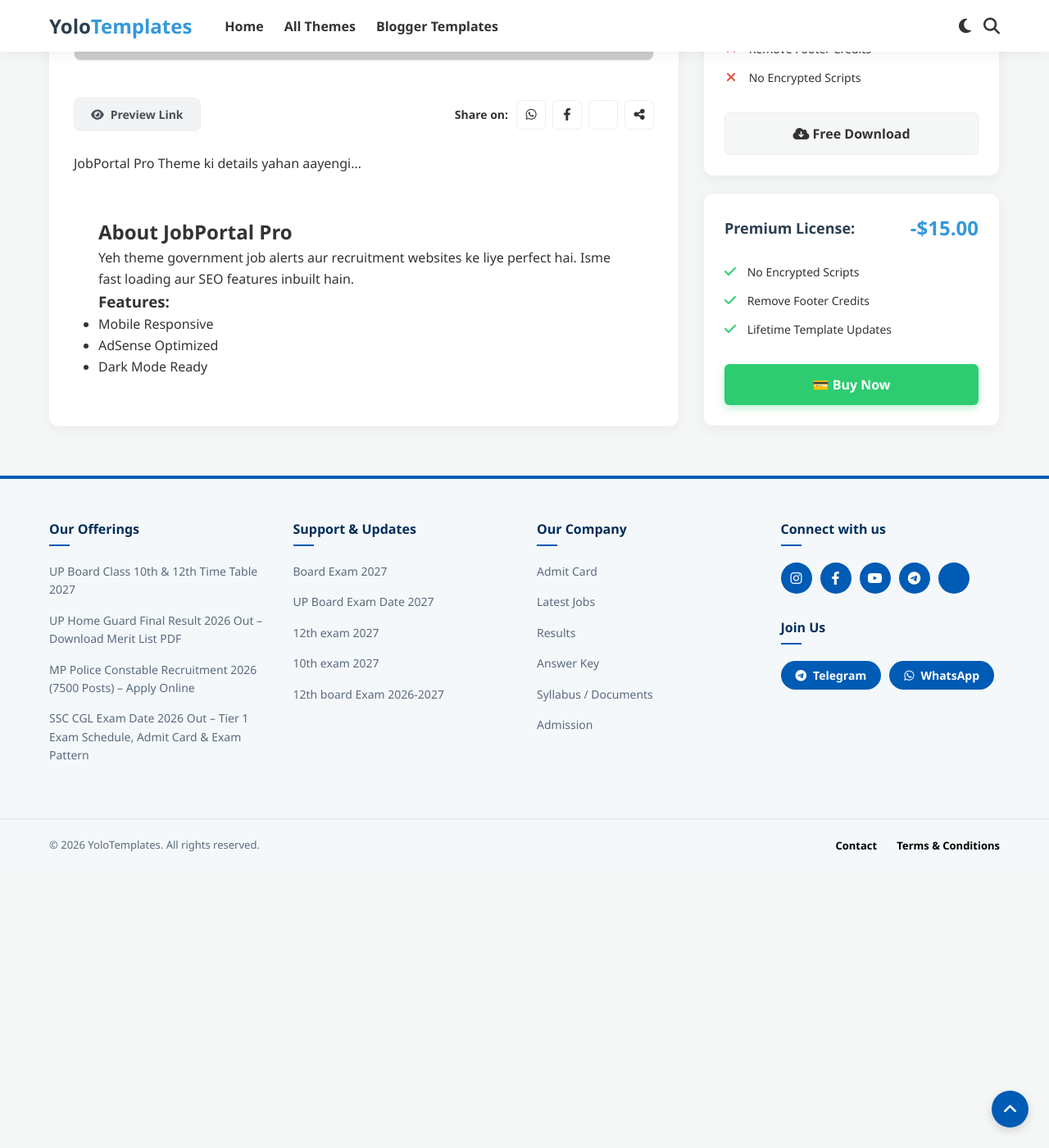
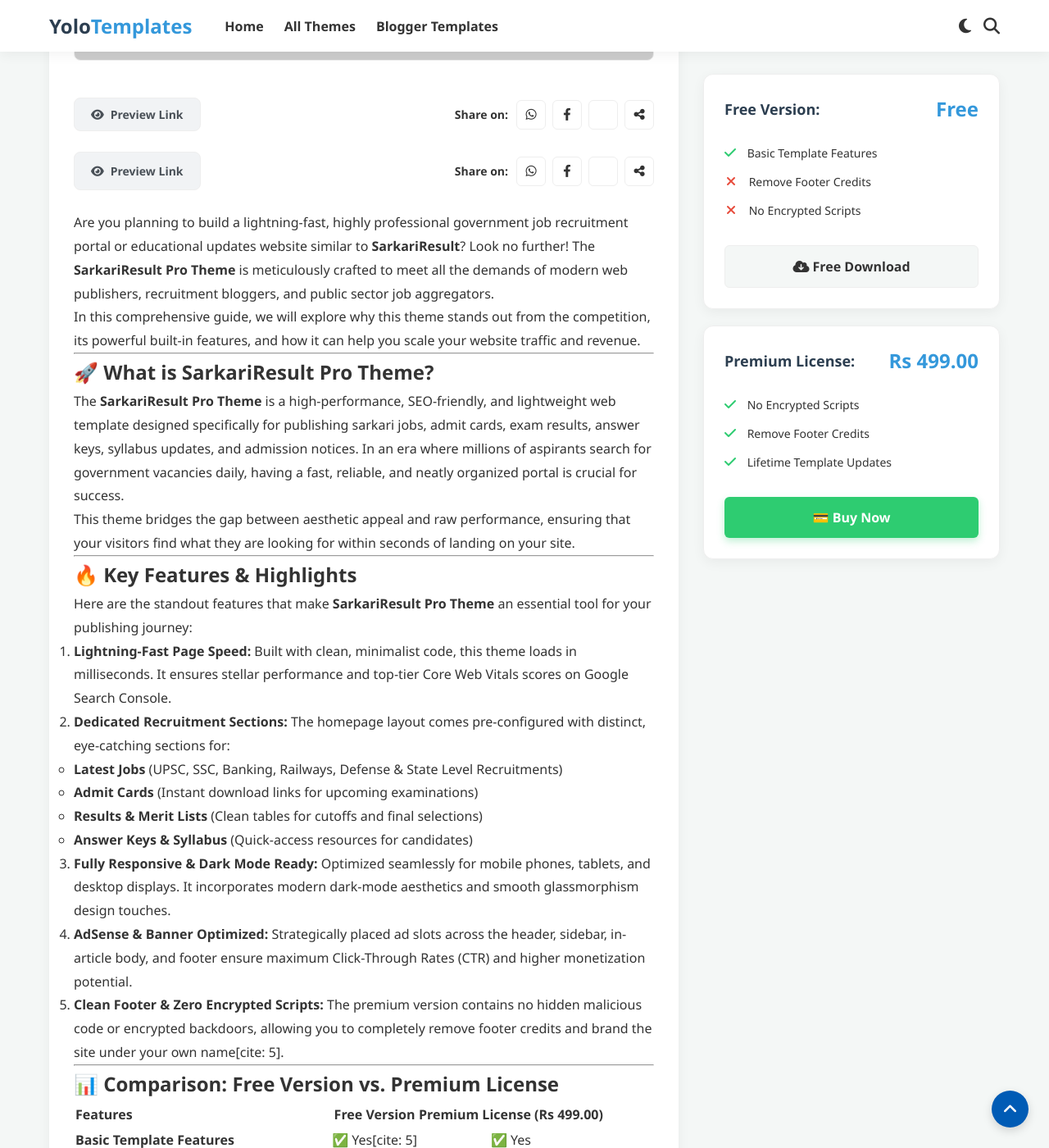
Before and after one commit to yolotemplates/yolotemplates.github.io, a Jekyll site: the page built from _posts/2026-10-30-shopping.md, in a window 1280 px wide and 1400 px high, scrolled down 516 px. Shown: the whole window at 82% size. Built offline with Jekyll 4.4.1, drawn with Linux system fonts in a browser that asks for light colours; some of the changed text lies outside the part shown.

Commit message:
Update 2026-10-30-shopping.md

```diff
--- a/_posts/2026-10-30-shopping.md
+++ b/_posts/2026-10-30-shopping.md
@@ -1,23 +1,95 @@
 ---
 layout: post
 title: "Shopping Pro"
-image: "https://via.placeholder.com/800x400/ececec/999999?text=JobPortal+Preview"
+category: "Premium"
+image: "https://via.placeholder.com/800x400/1e1e1e/2ecc71?text=SarkariResult+Pro+Theme"
 preview_link: "https://buy-link-here.com"
 download_link: "https://free-download-link.com"
-free_price: "$0.00"
-premium_price: "-$15.00"
+premium_download_link: "https://yolotemplates.github.io/hidden-files/sarkariresult-pro-theme.zip"
+free_price: "Free"
+premium_price: "Rs 499.00"
 ---
 
-JobPortal Pro Theme ki details yahan aayengi...
+<div class="post-action-bar">
+    <a href="{{ page.preview_link }}" class="btn-preview-link" target="_blank"><i class="fa-solid fa-eye"></i> Preview Link</a>
+    <div class="share-container">
+        <span class="share-label">Share on:</span>
+        <div class="share-icons">
+            <a href="https://api.whatsapp.com/send?text={{ page.title | url_encode }}%20{{ site.url }}{{ page.url }}" target="_blank" class="share-btn" title="Share on WhatsApp"><i class="fa-brands fa-whatsapp"></i></a>
+            <a href="https://www.facebook.com/sharer/sharer.php?u={{ site.url }}{{ page.url }}" target="_blank" class="share-btn" title="Share on Facebook"><i class="fa-brands fa-facebook-f"></i></a>
+            <a href="https://twitter.com/intent/tweet?text={{ page.title | url_encode }}&url={{ site.url }}{{ page.url }}" target="_blank" class="share-btn" title="Share on X"><i class="fa-brands fa-x-twitter"></i></a>
+            <a href="mailto:?subject={{ page.title | url_encode }}&body=Check out this theme: {{ site.url }}{{ page.url }}" class="share-btn" title="Share More"><i class="fa-solid fa-share-nodes"></i></a>
+        </div>
+    </div>
+</div>
 
-<div class="post-content">
-  <h2>About JobPortal Pro</h2>
-  <p>Yeh theme government job alerts aur recruitment websites ke liye perfect hai. Isme fast loading aur SEO features inbuilt hain.</p>
+Are you planning to build a lightning-fast, highly professional government job recruitment portal or educational updates website similar to **SarkariResult**? Look no further! The **SarkariResult Pro Theme** is meticulously crafted to meet all the demands of modern web publishers, recruitment bloggers, and public sector job aggregators.
 
-  <h3>Features:</h3>
-  <ul>
-    <li>Mobile Responsive</li>
-    <li>AdSense Optimized</li>
-    <li>Dark Mode Ready</li>
-  </ul>
-</div>
+In this comprehensive guide, we will explore why this theme stands out from the competition, its powerful built-in features, and how it can help you scale your website traffic and revenue.
+
+---
+
+## 🚀 What is SarkariResult Pro Theme?
+
+The **SarkariResult Pro Theme** is a high-performance, SEO-friendly, and lightweight web template designed specifically for publishing sarkari jobs, admit cards, exam results, answer keys, syllabus updates, and admission notices. In an era where millions of aspirants search for government vacancies daily, having a fast, reliable, and neatly organized portal is crucial for success.
+
+This theme bridges the gap between aesthetic appeal and raw performance, ensuring that your visitors find what they are looking for within seconds of landing on your site.
+
+---
+
+## 🔥 Key Features & Highlights
+
+Here are the standout features that make **SarkariResult Pro Theme** an essential tool for your publishing journey:
+
+1. **Lightning-Fast Page Speed:** Built with clean, minimalist code, this theme loads in milliseconds. It ensures stellar performance and top-tier Core Web Vitals scores on Google Search Console.
+2. **Dedicated Recruitment Sections:** The homepage layout comes pre-configured with distinct, eye-catching sections for:
+   * **Latest Jobs** (UPSC, SSC, Banking, Railways, Defense & State Level Recruitments)
+   * **Admit Cards** (Instant download links for upcoming examinations)
+   * **Results & Merit Lists** (Clean tables for cutoffs and final selections)
+   * **Answer Keys & Syllabus** (Quick-access resources for candidates)
+3. **Fully Responsive & Dark Mode Ready:** Optimized seamlessly for mobile phones, tablets, and desktop displays. It incorporates modern dark-mode aesthetics and smooth glassmorphism design touches.
+4. **AdSense & Banner Optimized:** Strategically placed ad slots across the header, sidebar, in-article body, and footer ensure maximum Click-Through Rates (CTR) and higher monetization potential.
+5. **Clean Footer & Zero Encrypted Scripts:** The premium version contains no hidden malicious code or encrypted backdoors, allowing you to completely remove footer credits and brand the site under your own name[cite: 5].
+
+---
+
+## 📊 Comparison: Free Version vs. Premium License
+
+| Features | Free Version | Premium License (Rs 499.00) |
+| :--- | :---: | :---: |
+| **Basic Template Features** | ✅ Yes[cite: 5] | ✅ Yes |
+| **Remove Footer Credits** | ❌ No[cite: 5] | ✅ Yes[cite: 5] |
+| **No Encrypted Scripts** | ❌ No[cite: 5] | ✅ Yes[cite: 5] |
+| **Lifetime Template Updates** | ❌ No | ✅ Yes |
+| **Dedicated Priority Support** | ❌ No | ✅ Yes |
+| **Advanced JSON-LD Schema Integration** | ❌ Basic | ✅ Full Optimization |
+
+---
+
+## 🛠️ Advanced SEO & Structured Data Optimization
+
+Search Engine Optimization is the lifeline of any recruitment portal. **SarkariResult Pro Theme** comes with pre-integrated **JSON-LD Schema Markups**. This allows search engine crawlers to instantly index your job listings, deadlines, and notification tables, giving you a competitive edge in Google Rich Snippets.
+
+You no longer need heavy, slow plugins to manage your on-page SEO structure.
+
+---
+
+## 📦 What's Included in the Premium Package?
+
+When you upgrade to the Premium License for **Rs 499.00**, you receive:
+* The complete production-ready theme zip archive.
+* Comprehensive step-by-step installation and layout configuration documentation.
+* Pre-styled XML widgets and homepage section templates.
+* Free lifetime updates for all future releases and security patches.
+
+---
+
+## 💡 Why Choose This Theme for Your Next Project?
+
+If you want to handle heavy traffic spikes during major exam result days without crashing your server, **SarkariResult Pro Theme** offers unmatched stability and value. Its professional layout builds instant trust with your audience, paving the way for long-term blogging success.
+
+### 📥 Download & Licensing Options
+* **Free Version:** Ideal for beginners starting out with basic features[cite: 5].
+* **Premium License:** Unlock zero footer credits, clean code, and lifetime updates for just **Rs 499.00**[cite: 5].
+
+*Note: Upon successful payment verification through our automated secure checkout system, your download link and theme package will be delivered instantly.*
```
